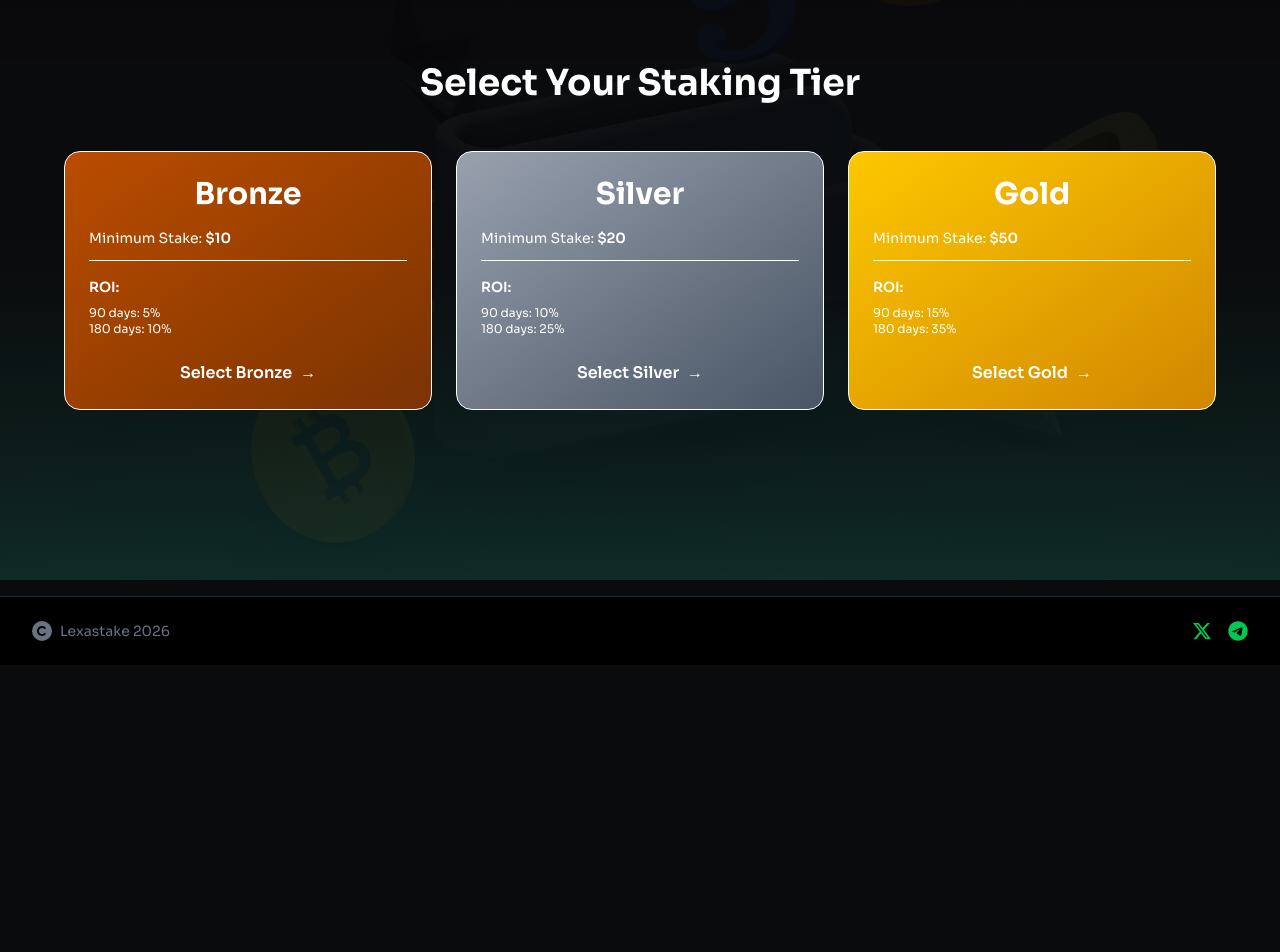
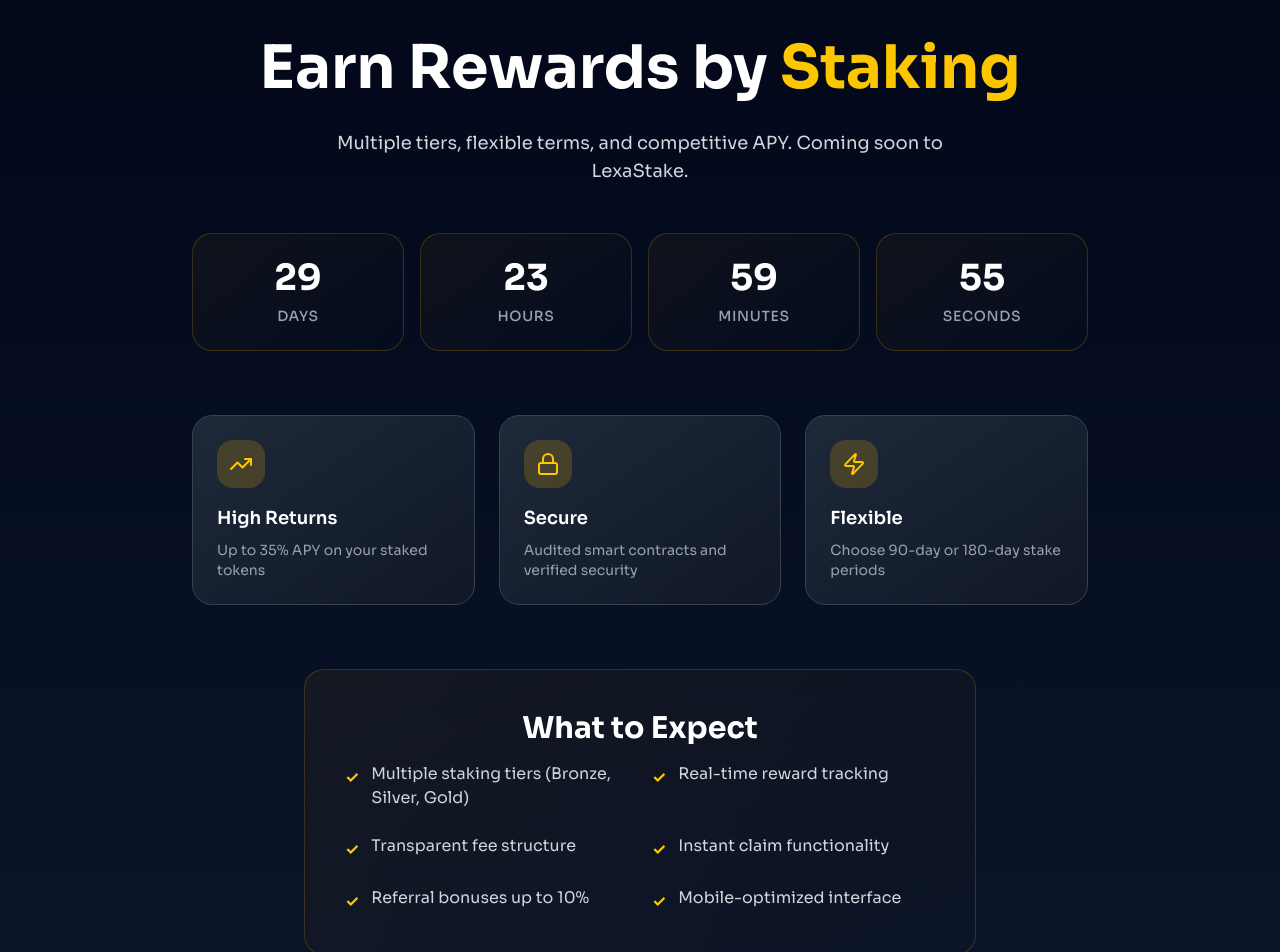
Before and after one commit to RoiLaboratories/LexaStake, a Next.js app: page /stake in a window 1280 px wide. Shown: the part 220-1172 px from the top of the page. Before the commit the page ends 885 px from the top, so only its background shows below. Built offline with nearby package versions, Linux system fonts and the light colour scheme; no server answers.

Commit message:
app updated

```diff
--- a/app/page.tsx
+++ b/app/page.tsx
@@ -38,7 +38,7 @@
             className="pt-4 sm:pt-6"
           >
             <button
-              onClick={() => router.push("/stake")}
+              onClick={() => router.push("/swap")}
               className=" sm:w-auto px-6 sm:px-8 py-3 sm:py-2 bg-transparent border-2 border-[#F4B400]  rounded-md font-semibold text-base sm:text-lg hover:bg-yellow-500 hover:text-black transition-all duration-300 transform hover:scale-105 cursor-pointer text-white"
             >
               Get started
--- a/app/profile/page.tsx
+++ b/app/profile/page.tsx
@@ -51,7 +51,7 @@
 }
 
 const Profile = () => {
-  const [activeTab, setActiveTab] = useState("staking");
+  const [activeTab, setActiveTab] = useState("referrals");
   const [lexaBalance, setLexaBalance] = useState<string | null>(null);
   const [bnbBalance, setBnbBalance] = useState<string | null>(null);
   const [stakingHistory, setStakingHistory] = useState<StakingHistoryItem[]>([]);
@@ -315,18 +315,6 @@
               <motion.button
                 whileHover={{ scale: 1.02 }}
                 whileTap={{ scale: 0.98 }}
-                onClick={() => setActiveTab("staking")}
-                className={`flex-1 sm:flex-none px-4 sm:px-6 py-2 sm:py-3 rounded-lg font-medium transition-all text-sm sm:text-base whitespace-nowrap ${
-                  activeTab === "staking"
-                    ? "text-yellow-500 bg-transparent"
-                    : "text-gray-400 hover:text-white"
-                }`}
-              >
-                My Stakes
-              </motion.button>
-              <motion.button
-                whileHover={{ scale: 1.02 }}
-                whileTap={{ scale: 0.98 }}
                 onClick={() => setActiveTab("referrals")}
                 className={`flex-1 sm:flex-none px-4 sm:px-6 py-2 sm:py-3 rounded-lg font-medium transition-all text-sm sm:text-base whitespace-nowrap ${
                   activeTab === "referrals"
@@ -354,13 +342,6 @@
           {/* Content Section */}
           <div>
             <AnimatePresence mode="wait">
-              {activeTab === "staking" && (
-                <StakingTab
-                  isConnected={authenticated}
-                  stakes={stakingHistory}
-                  loading={loading}
-                />
-              )}
               {activeTab === "referrals" && (
                 <ReferralsTab isConnected={authenticated} referrals={referrals} isLoading={loading} />
               )}
--- a/app/stake/page.tsx
+++ b/app/stake/page.tsx
@@ -1,5 +1,4 @@
-import StakeHeader from "@/components/StakeHeader";
-import { StakeTierSelector } from "./StakeTierSelector";
+import StakingComingSoon from "@/components/StakingComingSoon";
 
 // Server Component - can be prerendered
 export default async function StakePage({
@@ -10,38 +9,9 @@
   // Await the searchParams
   const { ref } = await searchParams;
 
-  const tiers = [
-    {
-      name: "Bronze",
-      minStake: "$10",
-      color: "from-amber-700 to-amber-900",
-      roi: { "90d": 5, "180d": 10 },
-    },
-    {
-      name: "Silver",
-      minStake: "$20",
-      color: "from-gray-400 to-gray-600",
-      roi: { "90d": 10, "180d": 25 },
-    },
-    {
-      name: "Gold",
-      minStake: "$50",
-      color: "from-yellow-400 to-yellow-600",
-      roi: { "90d": 15, "180d": 35 },
-    },
-  ];
-
   return (
-    <>
-      <StakeHeader showMenu={true} showConnectButton={true} />
-      <main className="flex-1 flex flex-col items-center justify-center px-4 sm:px-6 lg:px-8 py-12 sm:py-16 min-h-[calc(100vh-80px)]">
-        <div className="max-w-6xl mx-auto w-full">
-          <h1 className="text-4xl font-bold text-white mb-12 text-center">
-            Select Your Staking Tier
-          </h1>
-          <StakeTierSelector tiers={tiers} referrer={ref} />
-        </div>
-      </main>
-    </>
+    <div className="flex flex-col min-h-screen bg-gradient-to-b from-slate-950 to-slate-900">
+      <StakingComingSoon />
+    </div>
   );
 }
--- /dev/null
+++ b/components/StakingComingSoon.tsx
@@ -0,0 +1,197 @@
+"use client";
+
+import { motion } from "framer-motion";
+import { useState, useEffect } from "react";
+import StakeHeader from "@/components/StakeHeader";
+import { Lock, Zap, TrendingUp } from "lucide-react";
+
+export default function StakingComingSoon() {
+  const [days, setDays] = useState(0);
+  const [hours, setHours] = useState(0);
+  const [minutes, setMinutes] = useState(0);
+  const [seconds, setSeconds] = useState(0);
+
+  // Set launch date to 30 days from now
+  useEffect(() => {
+    const launchDate = new Date();
+    launchDate.setDate(launchDate.getDate() + 30);
+
+    const timer = setInterval(() => {
+      const now = new Date();
+      const difference = launchDate.getTime() - now.getTime();
+
+      if (difference > 0) {
+        setDays(Math.floor(difference / (1000 * 60 * 60 * 24)));
+        setHours(Math.floor((difference / (1000 * 60 * 60)) % 24));
+        setMinutes(Math.floor((difference / 1000 / 60) % 60));
+        setSeconds(Math.floor((difference / 1000) % 60));
+      }
+    }, 1000);
+
+    return () => clearInterval(timer);
+  }, []);
+
+  return (
+    <>
+      <StakeHeader showMenu={true} showConnectButton={true} />
+      <main className="flex-1 flex flex-col items-center justify-center px-4 sm:px-6 lg:px-8 py-12 sm:py-20 min-h-[calc(100vh-80px)]">
+        <div className="max-w-4xl mx-auto w-full">
+          {/* Coming Soon Badge */}
+          <motion.div
+            initial={{ opacity: 0, y: -20 }}
+            animate={{ opacity: 1, y: 0 }}
+            transition={{ duration: 0.6 }}
+            className="text-center mb-8 sm:mb-12"
+          >
+            <div className="inline-block px-4 py-2 rounded-full bg-yellow-500/10 border border-yellow-500/30 mb-6 sm:mb-8">
+              <span className="text-sm sm:text-base font-semibold text-yellow-400">
+                🚀 Coming Soon
+              </span>
+            </div>
+
+            {/* Main Headline */}
+            <h1 className="text-4xl sm:text-5xl lg:text-6xl font-bold text-white mb-4 sm:mb-6 leading-tight">
+              Earn Rewards by{" "}
+              <span className="text-yellow-400">Staking</span>
+            </h1>
+
+            {/* Subheading */}
+            <p className="text-base sm:text-lg text-gray-300 max-w-2xl mx-auto mb-8 sm:mb-12">
+              Multiple tiers, flexible terms, and competitive APY. Coming soon to LexaStake.
+            </p>
+          </motion.div>
+
+          {/* Countdown Timer */}
+          <motion.div
+            initial={{ opacity: 0, y: 20 }}
+            animate={{ opacity: 1, y: 0 }}
+            transition={{ duration: 0.6, delay: 0.2 }}
+            className="grid grid-cols-2 sm:grid-cols-4 gap-3 sm:gap-4 mb-12 sm:mb-16"
+          >
+            {[
+              { label: "Days", value: days },
+              { label: "Hours", value: hours },
+              { label: "Minutes", value: minutes },
+              { label: "Seconds", value: seconds },
+            ].map((item, index) => (
+              <motion.div
+                key={item.label}
+                initial={{ opacity: 0, scale: 0.8 }}
+                animate={{ opacity: 1, scale: 1 }}
+                transition={{ duration: 0.4, delay: index * 0.1 }}
+                className="flex flex-col items-center p-4 sm:p-6 rounded-xl bg-gradient-to-br from-yellow-500/5 to-yellow-500/0 border border-yellow-500/20 hover:border-yellow-500/40 transition-all duration-300"
+              >
+                <span className="text-3xl sm:text-4xl font-bold text-white mb-2">
+                  {item.value.toString().padStart(2, "0")}
+                </span>
+                <span className="text-xs sm:text-sm text-gray-400 uppercase tracking-wider font-medium">
+                  {item.label}
+                </span>
+              </motion.div>
+            ))}
+          </motion.div>
+
+          {/* Features */}
+          <motion.div
+            initial={{ opacity: 0, y: 20 }}
+            animate={{ opacity: 1, y: 0 }}
+            transition={{ duration: 0.6, delay: 0.4 }}
+            className="grid grid-cols-1 sm:grid-cols-3 gap-4 sm:gap-6 mb-12 sm:mb-16"
+          >
+            {[
+              {
+                icon: TrendingUp,
+                title: "High Returns",
+                description: "Up to 35% APY on your staked tokens",
+              },
+              {
+                icon: Lock,
+                title: "Secure",
+                description: "Audited smart contracts and verified security",
+              },
+              {
+                icon: Zap,
+                title: "Flexible",
+                description: "Choose 90-day or 180-day stake periods",
+              },
+            ].map((feature, index) => {
+              const Icon = feature.icon;
+              return (
+                <motion.div
+                  key={index}
+                  initial={{ opacity: 0, y: 20 }}
+                  animate={{ opacity: 1, y: 0 }}
+                  transition={{ duration: 0.6, delay: 0.5 + index * 0.1 }}
+                  whileHover={{ y: -5 }}
+                  className="p-6 rounded-xl bg-gradient-to-br from-gray-800 to-gray-900 border border-gray-700 hover:border-yellow-500/30 transition-all duration-300"
+                >
+                  <div className="w-12 h-12 rounded-lg bg-yellow-500/20 flex items-center justify-center mb-4">
+                    <Icon className="w-6 h-6 text-yellow-400" />
+                  </div>
+                  <h3 className="text-lg font-semibold text-white mb-2">
+                    {feature.title}
+                  </h3>
+                  <p className="text-sm text-gray-400">{feature.description}</p>
+                </motion.div>
+              );
+            })}
+          </motion.div>
+
+          {/* Info Box */}
+          <motion.div
+            initial={{ opacity: 0, y: 20 }}
+            animate={{ opacity: 1, y: 0 }}
+            transition={{ duration: 0.6, delay: 0.8 }}
+            className="bg-gradient-to-br from-yellow-500/5 to-yellow-500/0 border border-yellow-500/20 rounded-xl p-8 sm:p-10 max-w-2xl mx-auto"
+          >
+            <h2 className="text-2xl sm:text-3xl font-bold text-white mb-4 text-center">
+              What to Expect
+            </h2>
+            <div className="grid grid-cols-1 sm:grid-cols-2 gap-4 sm:gap-6">
+              {[
+                "Multiple staking tiers (Bronze, Silver, Gold)",
+                "Real-time reward tracking",
+                "Transparent fee structure",
+                "Instant claim functionality",
+                "Referral bonuses up to 10%",
+                "Mobile-optimized interface",
+              ].map((feature, index) => (
+                <div
+                  key={index}
+                  className="flex items-start gap-3"
+                >
+                  <span className="text-yellow-400 font-bold mt-1 flex-shrink-0">
+                    ✓
+                  </span>
+                  <span className="text-gray-300 text-sm sm:text-base">
+                    {feature}
+                  </span>
+                </div>
+              ))}
+            </div>
+          </motion.div>
+
+          {/* CTA */}
+          <motion.div
+            initial={{ opacity: 0, y: 20 }}
+            animate={{ opacity: 1, y: 0 }}
+            transition={{ duration: 0.6, delay: 1 }}
+            className="text-center mt-12 sm:mt-16"
+          >
+            <p className="text-gray-400 mb-4 text-sm sm:text-base">
+              In the meantime, explore our other features
+            </p>
+            <motion.a
+              href="/swap"
+              whileHover={{ scale: 1.05 }}
+              whileTap={{ scale: 0.95 }}
+              className="inline-block px-6 sm:px-8 py-3 sm:py-4 bg-yellow-500 text-black rounded-xl font-bold hover:bg-yellow-400 transition-all duration-300"
+            >
+              Visit Swap Page
+            </motion.a>
+          </motion.div>
+        </div>
+      </main>
+    </>
+  );
+}
```
